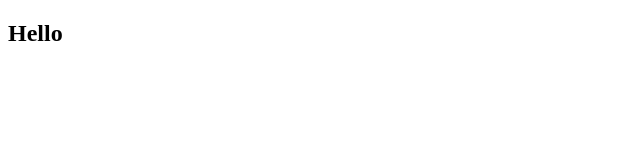
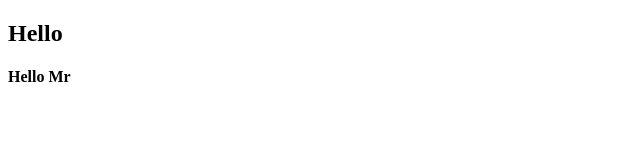
Before and after one commit to asolutkoij/fir, a plain HTML site: page index.html in a window 1280 px wide. Shown: the full height of the page, 0-640 px from the left. Drawn offline with Linux system fonts and the light colour scheme.

Commit message:
adding files

```diff
--- a/index.html
+++ b/index.html
@@ -7,5 +7,6 @@
 </head>
 <body>
     <h2>Hello</h2>
+    <h4>Hello Mr </h4>
 </body>
 </html>
```
